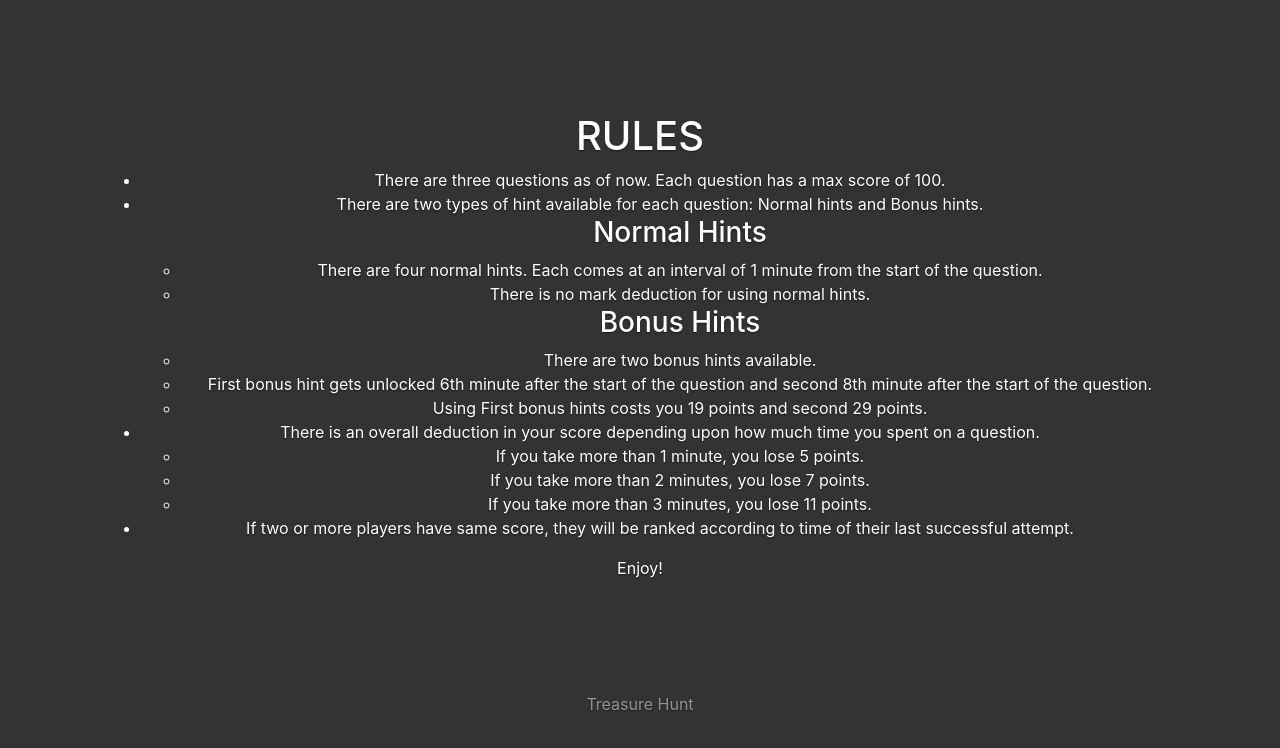
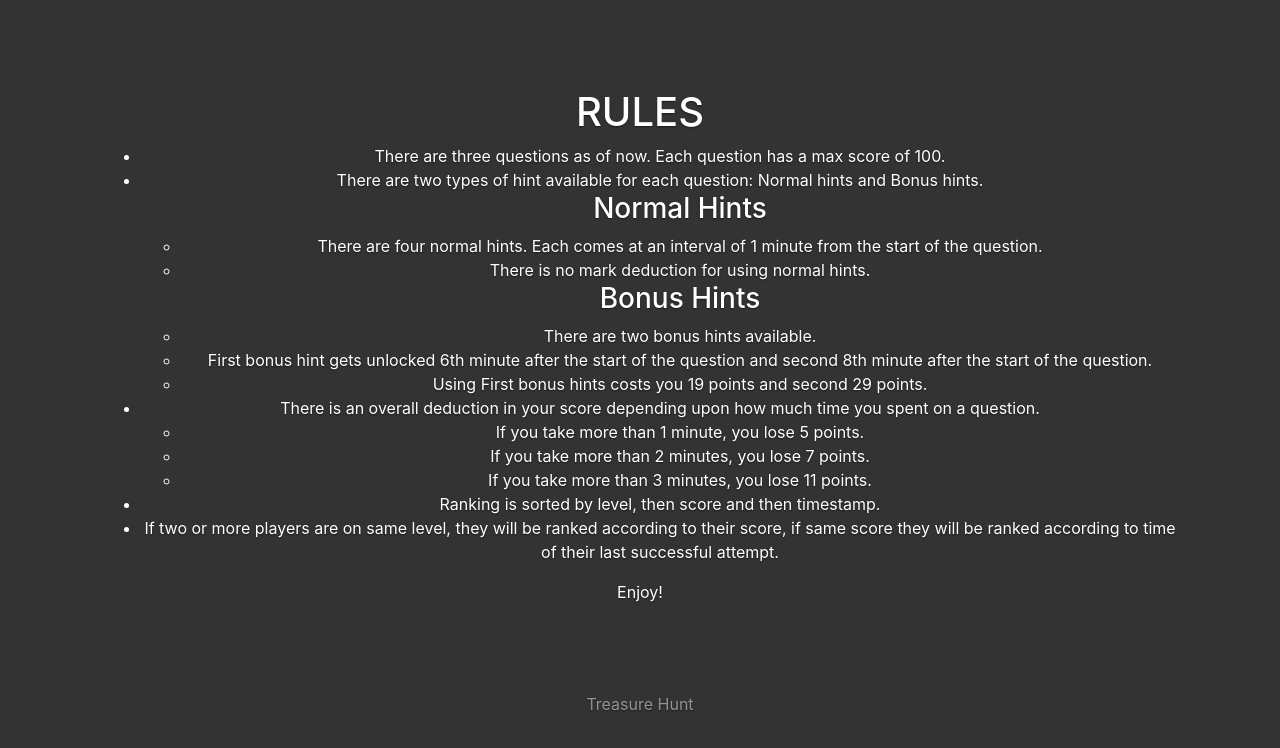
Before and after one commit to swapojha/treasurehunt, a Django app: page /rules/ in a window 1280 px wide. Shown: the part 52-800 px from the top of the page. Run offline with Django 3.2, Linux system fonts and the light colour scheme; some libraries are stand-ins or nearby versions.

Commit message:
Added Leaderboard

```diff
--- a/TreasureHunt/templates/rules.html
+++ b/TreasureHunt/templates/rules.html
@@ -33,7 +33,8 @@
                         <li>If you take more than 3 minutes, you lose 11 points.</li>
                       </ul>
                   </li>
-                  <li>If two or more players have same score, they will be ranked according to time of their last successful attempt.</li>
+                  <li>Ranking is sorted by level, then score and then timestamp.</li>
+                  <li>If two or more players are on same level, they will be ranked according to their score, if same score they will be ranked according to time of their last successful attempt.</li>
               </ul>
               Enjoy!
           </div>
--- a/TreasureHunt/views.py
+++ b/TreasureHunt/views.py
@@ -19,7 +19,7 @@ def rules(request):
 
 def leaderboard(request):
     # No need for user authentication
-    game_users = GameUser.objects.filter(user__is_staff=False).order_by('score').order_by('timestamp')
+    game_users = GameUser.objects.filter(user__is_staff=False).order_by('level').order_by('score').order_by('timestamp')
     with_uid_game_users = []
     for game_user in game_users:
         with_uid_game_users.append({
```
